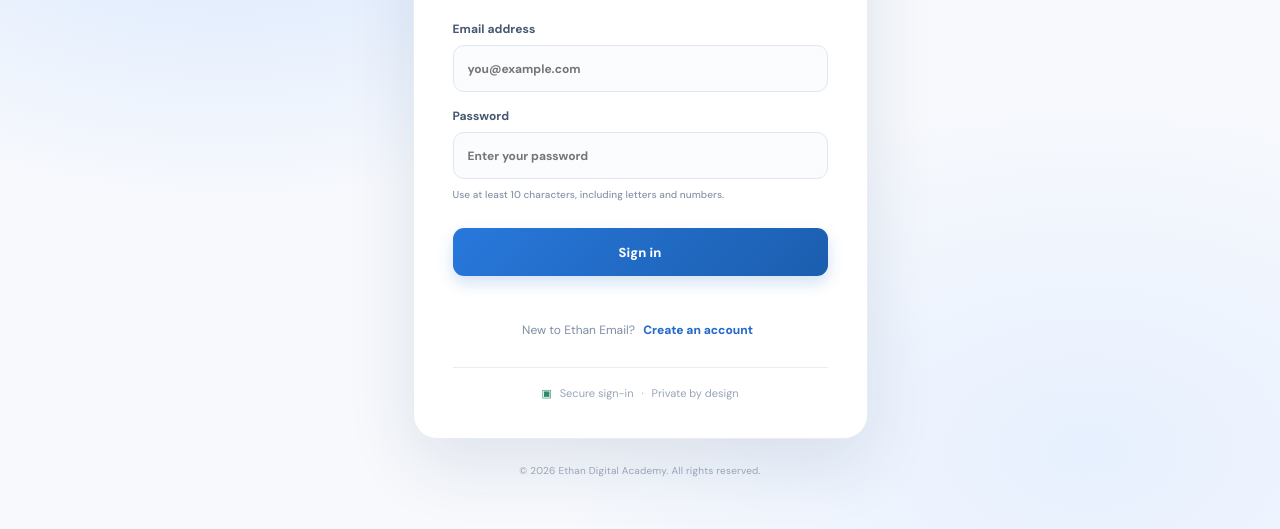
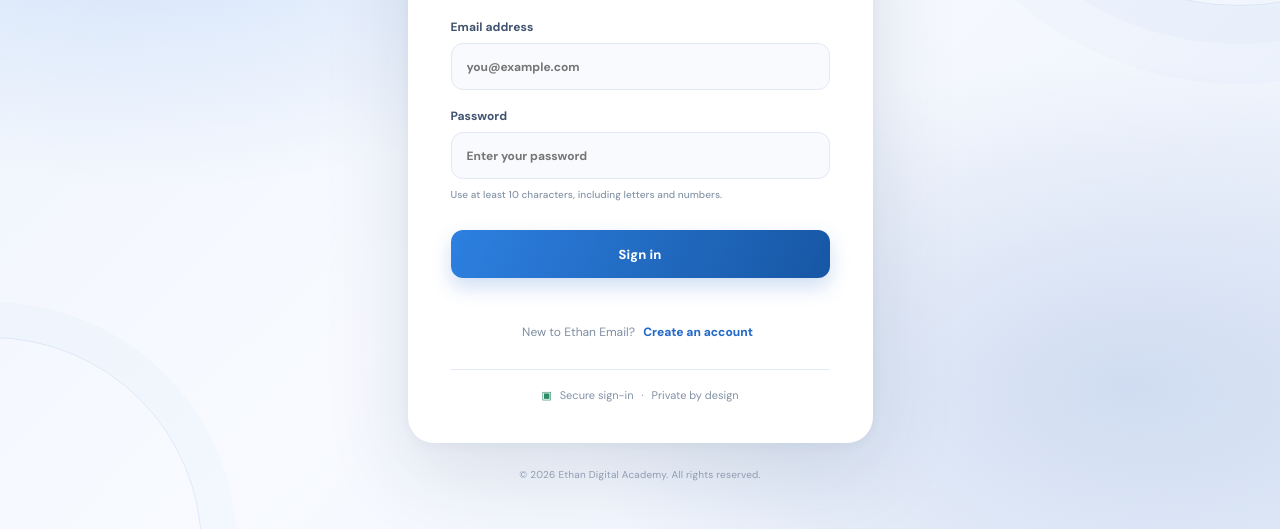
Before and after one commit to abayomipeteroyenuga-commits/ethan-email, a website: page index.html in a window 1280 px wide. Shown: the part 271-800 px from the top of the page. Drawn offline with Linux system fonts and the light colour scheme; no server answers.

Commit message:
Load refreshed Ethan Email UI theme

```diff
--- a/index.html
+++ b/index.html
@@ -10,6 +10,7 @@
 <link rel="preconnect" href="https://fonts.gstatic.com" crossorigin>
 <link href="https://fonts.googleapis.com/css2?family=DM+Sans:wght@400;500;600;700;800&family=Manrope:wght@500;600;700;800&display=swap" rel="stylesheet">
 <link rel="stylesheet" href="/style.css">
+<link rel="stylesheet" href="/ethan-polish.css">
 <title>ETHAN EMAIL | Ethan Digital Academy</title>
 <style>.hidden{display:none!important}#authView.hidden,#appView.hidden{display:none!important}</style>
 </head>
```
